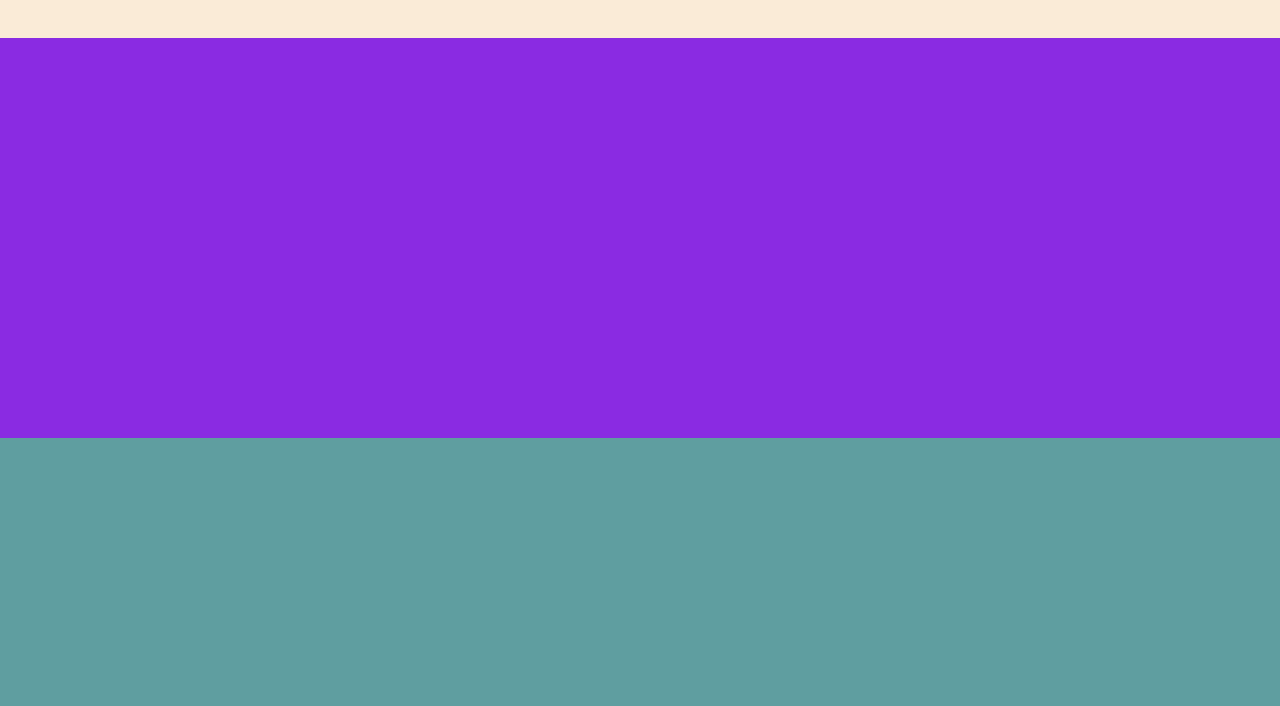
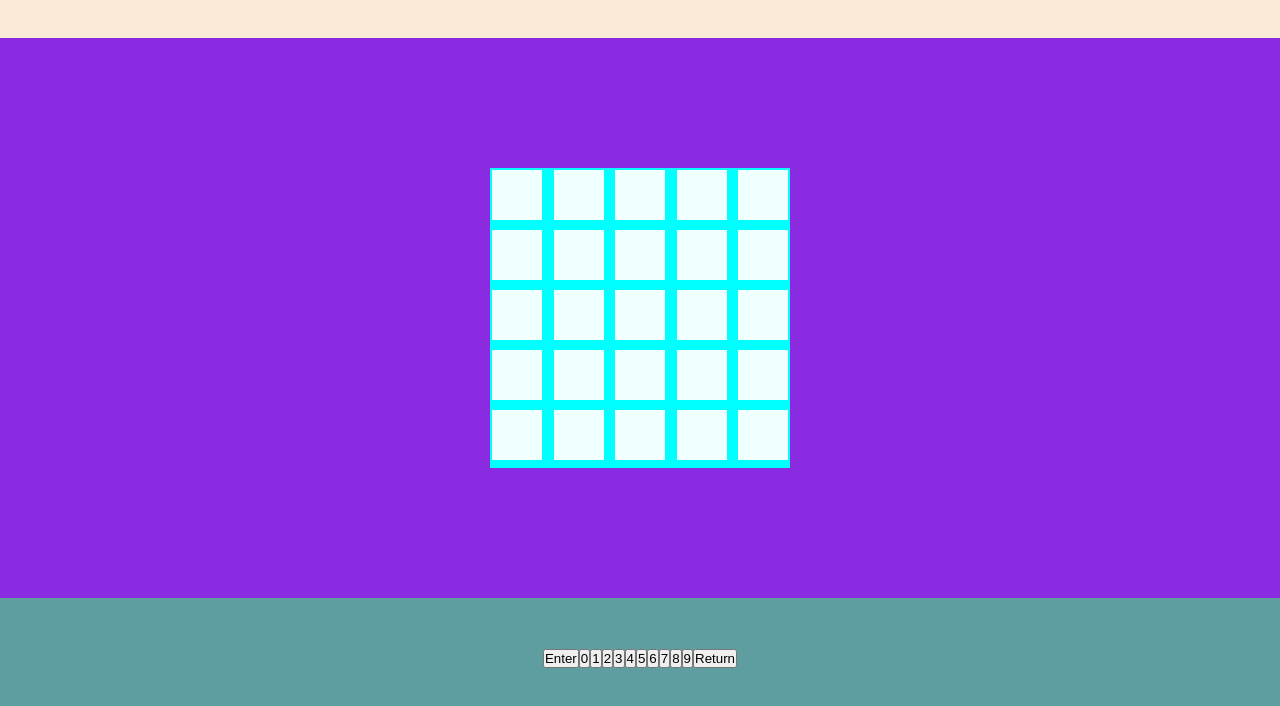
Before and after one commit to mbortg995/AdvancedJS, a plain HTML site: page 02_NUMBERLE/index.html in a window 1280 px wide. Shown: the part 82-788 px from the top of the page. Drawn offline with Linux system fonts and the light colour scheme.

Commit message:
Currently WIP. Added the keyboard and the matrix. The program lacks of logit ATM.

```diff
--- a/02_NUMBERLE/main.js
+++ b/02_NUMBERLE/main.js
@@ -22,10 +22,12 @@ function create_panels(root_id){
   const main_div = document.createElement('div');
   root_id.appendChild(main_div);
   main_div.setAttribute('class', 'main');
+  main_div.setAttribute('id', 'main');
 
   const keyboard_div = document.createElement('div');
   root_id.appendChild(keyboard_div);
   keyboard_div.setAttribute('class', 'keyboard');
+  keyboard_div.setAttribute('id', 'keyboard');
 
 }
 
@@ -38,11 +40,67 @@ function set_title(numberle){
   header_div.appendChild(hr);
 }
 
+function set_keyboard(){
+  // Crear elemento enter + return + numeros del 0 al 9.
+  // Catch keyboard_div
+  const keyboard_div = document.getElementById('keyboard');
+
+  // Create Enter Button. OK.
+  const enter_button = document.createElement('button');
+  enter_button.setAttribute('type','button');
+  enter_button.setAttribute('class','enter');
+  keyboard_div.appendChild(enter_button);
+  enter_button.innerText = 'Enter';
+
+  // Create loop for numbers. OK
+  for(let i=0; i<=9; i++){
+    set_button(i);
+  }
+
+  // Create Return Button. OK.
+  const return_button = document.createElement('button');
+  return_button.setAttribute('type','button');
+  return_button.setAttribute('class','return');
+  keyboard_div.appendChild(return_button);
+  return_button.innerText = 'Return';
+
+
+}
+
+function set_button(i){
+  const keyboard_div = document.getElementById('keyboard');
+  const number_button = document.createElement('button');
+  number_button.setAttribute('type','button');
+  number_button.setAttribute('class',i);
+  keyboard_div.appendChild(number_button);
+  number_button.classList.add('number');
+  number_button.innerText = i;
+}
+// Create a set of 5 squares lined-up.
+function set_square_line(matrix_div){
+  for(let i=0; i<25; i++){
+    const square = document.createElement('div');
+    square.setAttribute('class', 'square');
+    matrix_div.appendChild(square);
+  }
+}
+
+// Create a set of 5 sets of squares.
+function set_matrix(){
+  const main_div = document.getElementById('main');
+  const matrix_div = document.createElement('div');
+  matrix_div.setAttribute('class', 'matrix');
+  main_div.appendChild(matrix_div);
+  set_square_line(matrix_div);
+}
+
 function main(){
   const numberle = getNumberle();
   const root_id = document.getElementById('root');
   create_panels(root_id);
   set_title(numberle);
+  set_keyboard();
+  set_matrix();
 }
 
 main();
--- a/02_NUMBERLE/styles.css
+++ b/02_NUMBERLE/styles.css
@@ -15,14 +15,39 @@
 
 .main{
   background-color: blueviolet;
-  height: 50vh;
+  height: 70vh;
   width: 100%;
+  display:flex;
+  align-items: center;
+  justify-content: center;
+}
+
+.matrix{
+  display: flex;
+  flex-wrap: wrap;
+  justify-content: space-between;
+  background-color: aqua;
+  height: 300px;
+  width: 300px;
+}
+
+.square{
+  height: 50px;
+  width: 50px;
+  background-color: azure;
+  margin: 2px;
+  display: flex;
+  justify-content: center;
+  align-items: center;
 }
 
 .keyboard{
-  height: 35vh;
+  height: 15vh;
   background-color: cadetblue;
   width: 100%;
+  display: flex;
+  align-items: center;
+  justify-content: center;
 }
 
 h1{
```
